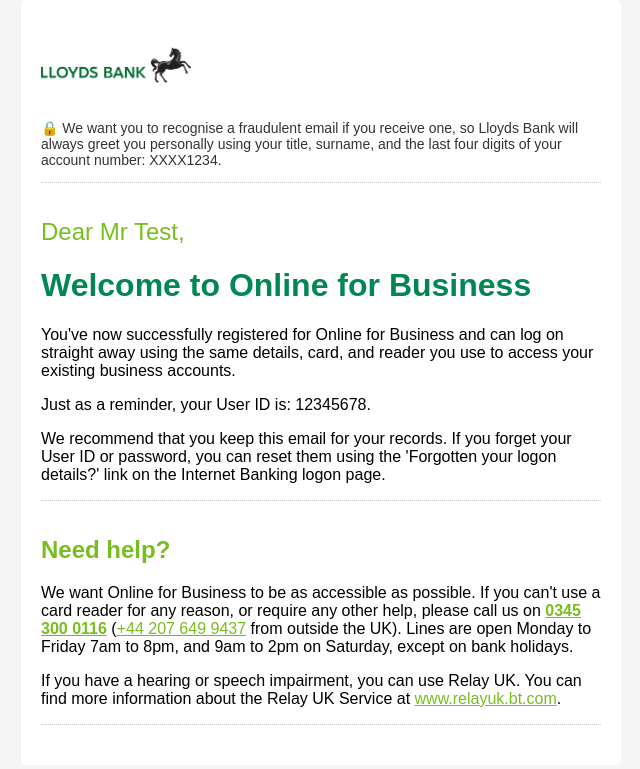
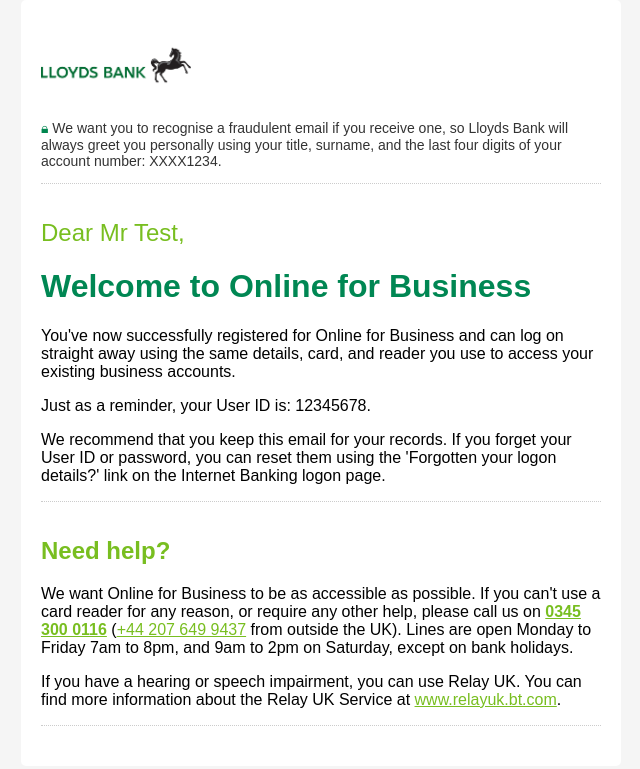
Before and after one commit to KingWizard01/lloyds-email, a plain HTML site: page index.html in a window 1280 px wide. Shown: the whole page, without its empty margins (319-959 px from the left). Drawn offline with Linux system fonts and the light colour scheme.

Commit message:
Update index.html
Updated unicode lock icon to brand colour

```diff
--- a/index.html
+++ b/index.html
@@ -17,7 +17,7 @@
                     </tr>
                     <tr>
                         <td style="color: #333; padding-top: 0;">
-                            <p style="font-size: 14px; margin-top: 0;"><span style="color: #648d31;">🔒</span> We want you to recognise a fraudulent email if you receive one, so Lloyds Bank will always greet you personally using your title, surname, and the last four digits of your account number: XXXX1234.</p>
+                            <p style="font-size: 14px; margin-top: 0;"><span style="color: #00864F;">&#128274;&#xfe0e;</span> We want you to recognise a fraudulent email if you receive one, so Lloyds Bank will always greet you personally using your title, surname, and the last four digits of your account number: XXXX1234.</p>
                            <table width="100%" cellspacing="0" cellpadding="0">
                             <tr>
                               <td style="border-top: 1px dotted #cccccc; padding: 5px 0;"></td>
```
